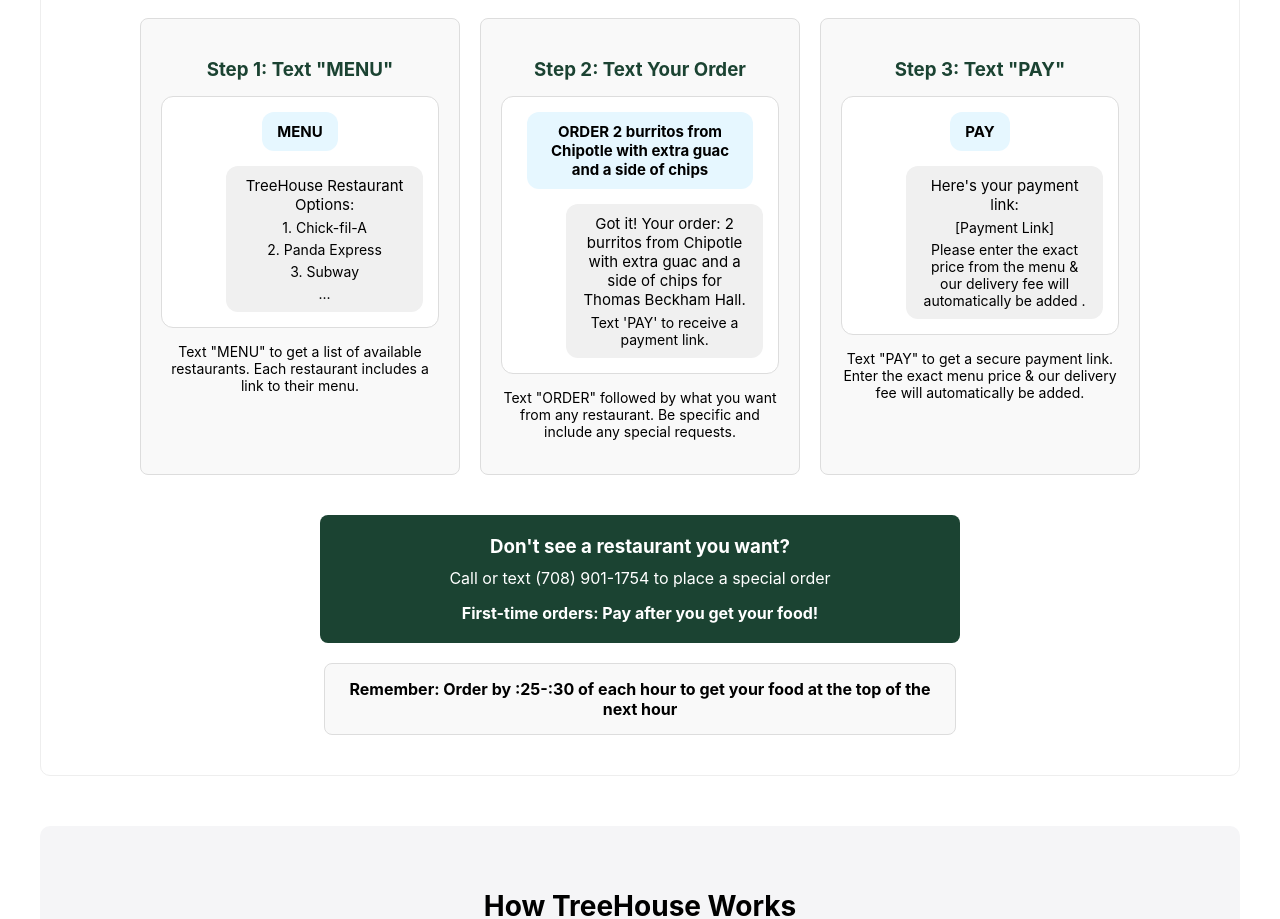
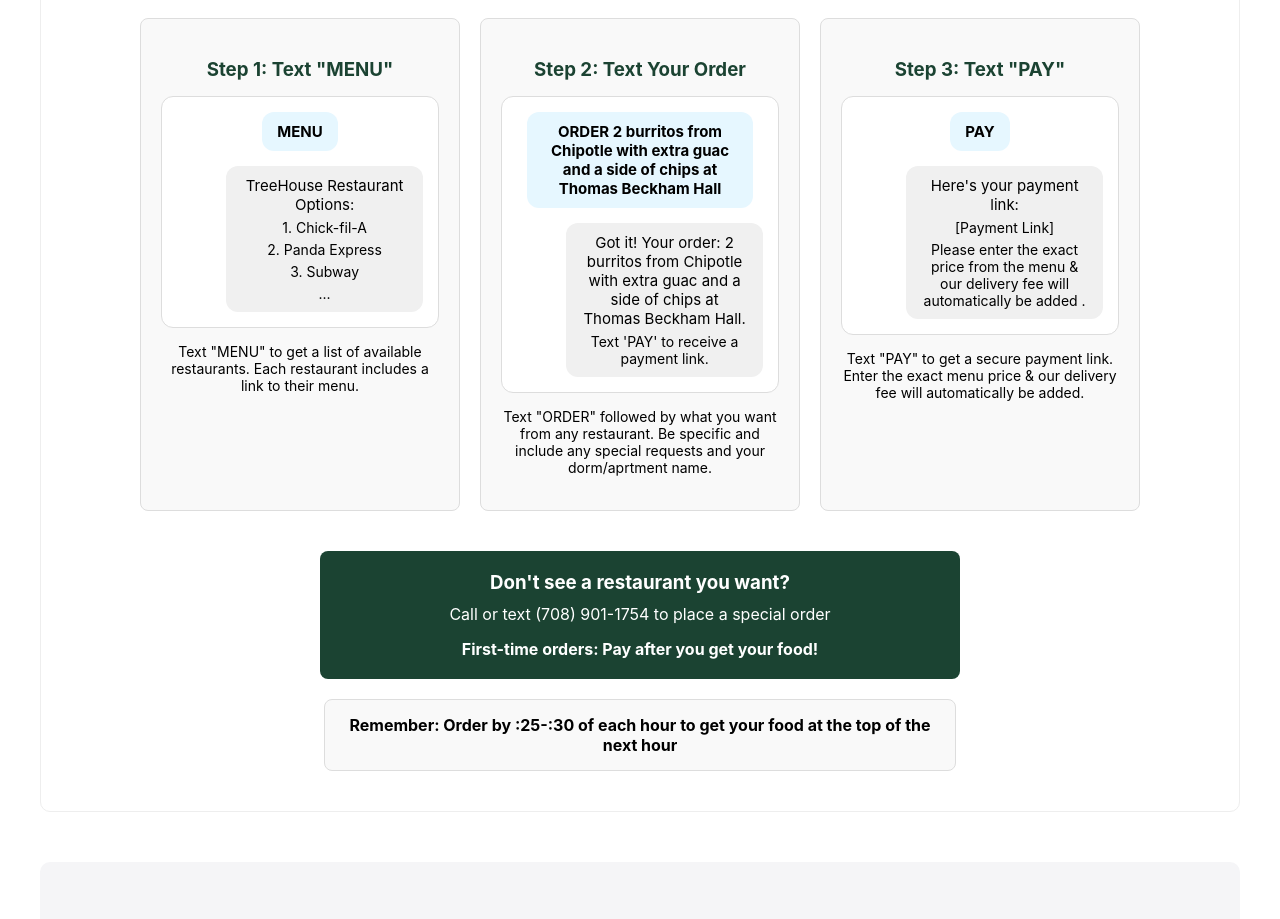
Before and after one commit to AlexanderSeldon/treehouse-app, a React (Create React App) app in the folder frontend/: page / in a window 1280 px wide. Shown: the part 1560-2479 px from the top of the page. Built offline with nearby package versions, Linux system fonts and the light colour scheme.

Commit message:
Update TextOrderingSection.js

```diff
--- a/frontend/src/TextOrderingSection.js
+++ b/frontend/src/TextOrderingSection.js
@@ -78,7 +78,7 @@
              display: 'inline-block',
              maxWidth: '80%'
            }}>
-             <p style={{margin: '0', fontSize: '15px'}}><strong>ORDER 2 burritos from Chipotle with extra guac and a side of chips</strong></p>
+             <p style={{margin: '0', fontSize: '15px'}}><strong>ORDER 2 burritos from Chipotle with extra guac and a side of chips at Thomas Beckham Hall</strong></p>
            </div>
            <div style={{
              backgroundColor: '#f0f0f0',
@@ -88,11 +88,11 @@
              display: 'inline-block',
              maxWidth: '80%'
            }}>
-             <p style={{margin: '0', fontSize: '15px'}}>Got it! Your order: 2 burritos from Chipotle with extra guac and a side of chips for Thomas Beckham Hall.</p>
+             <p style={{margin: '0', fontSize: '15px'}}>Got it! Your order: 2 burritos from Chipotle with extra guac and a side of chips at Thomas Beckham Hall.</p>
              <p style={{margin: '5px 0 0 0', fontSize: '14px'}}>Text 'PAY' to receive a payment link.</p>
            </div>
          </div>
-         <p style={{fontSize: '14px'}}>Text "ORDER" followed by what you want from any restaurant. Be specific and include any special requests.</p>
+         <p style={{fontSize: '14px'}}>Text "ORDER" followed by what you want from any restaurant. Be specific and include any special requests and your dorm/aprtment name.</p>
        </div>
 
        {/* Step 3 */}
```
